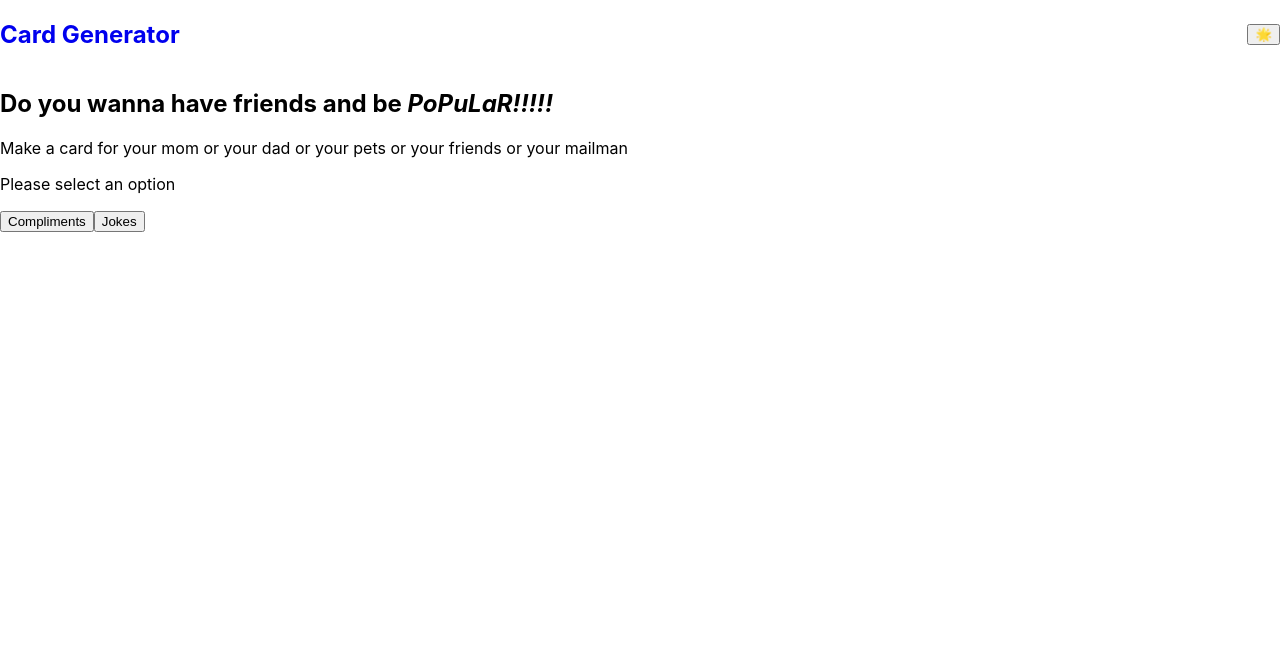
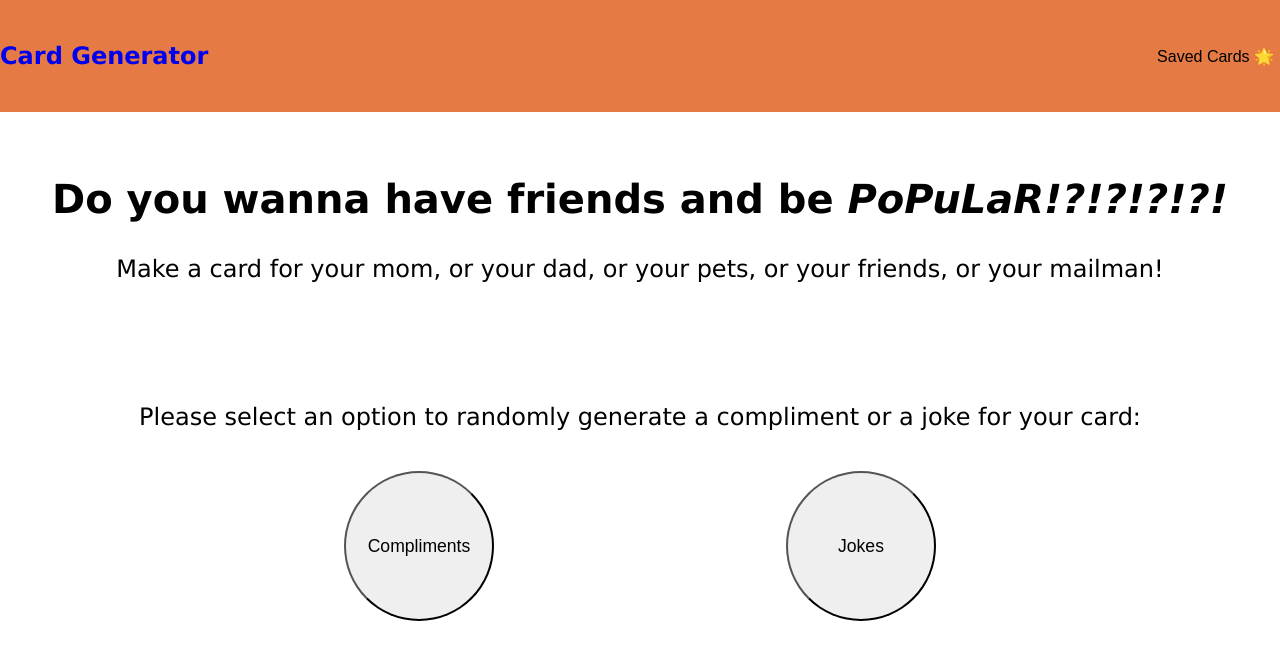
Before and after one commit to kpn678/stretch-tech, a React (Create React App) app: page / in a window 1280 px wide. Shown: the top 660 px of the page. Built offline with nearby package versions, Linux system fonts and the light colour scheme.

Commit message:
Add basic styling to homepage

```diff
--- a/src/Components/App/App.css
+++ b/src/Components/App/App.css
@@ -1,3 +1,40 @@
-.App {
+main {
+  /* color: white; */
+  font-family:'Lucida Sans', 'Lucida Sans Regular', 'Lucida Grande', 'Lucida Sans Unicode', Geneva, Verdana, sans-serif;
+  display: flex;
+  flex-direction: column;
+  align-items: center;
+  justify-content: space-evenly;
   text-align: center;
 }
+
+.description > h2 {
+  font-size: 2.5em;
+  margin-top: 8vh;
+}
+
+.description > p, .select-text {
+  font-size: 1.5em;
+}
+
+.select-text {
+  margin-top: 15vh;
+}
+
+.choices {
+  display: flex;
+  justify-content: space-evenly;
+  margin-top: 5vh;
+}
+
+.compliments-button, .jokes-button {
+  cursor: pointer;
+  height: 150px;
+  width: 150px;
+  border-radius: 50%;
+  font-size: 1.1em;
+}
+
+.compliments-button:hover, .jokes-button:hover {
+  transform: scale(1.2);
+}
--- a/src/Components/App/App.tsx
+++ b/src/Components/App/App.tsx
@@ -1,15 +1,13 @@
-import React, { FC, useState, MouseEvent} from 'react';
-import './App.css';
+import React, { FC, useState, MouseEvent} from 'react'
+import './App.css'
 import { Route, Link } from "react-router-dom"
-import NavBar from '../NavBar/NavBar';
-import CardForm from '../CardForm/CardForm';
-import CardPreview from '../CardPreview/CardPreview';
-import SavedCards from '../SavedCards/SavedCards';
+import NavBar from '../NavBar/NavBar'
+import CardForm from '../CardForm/CardForm'
+import CardPreview from '../CardPreview/CardPreview'
+import SavedCards from '../SavedCards/SavedCards'
 import Card from "../../types/Card.type"
 
-
 const App: FC = () => {
-
   const [choice, setChoice] = useState<string>("none")
   const [savedCards, setSavedCards] = useState<Card[]>([])
   const [currentCard, setCurrentCard] = useState<Card>({
@@ -22,7 +20,6 @@ const App: FC = () => {
   const handleClick = (event: MouseEvent) => {
     const target = event.target as HTMLButtonElement
     setChoice(target.name)
-
   }
 
   const saveCard = (card: Card): void => {
@@ -40,31 +37,32 @@ const App: FC = () => {
         exact path='/' render={()=>
           <section className='home' data-cy='home'>
             <div className='description'>
-            <h2>Do you wanna have friends and be <i>PoPuLaR!!!!!</i></h2>
-            <p>Make a card for your mom or your dad or your pets or your friends or your mailman</p>
+              <h2>Do you wanna have friends and be <i>PoPuLaR!?!?!?!?!</i></h2>
+              <p>Make a card for your mom, or your dad, or your pets, or your friends, or your mailman!</p>
             </div>
-          <p>Please select an option</p>
+            <p className='select-text'>Please select an option to randomly generate a compliment or a joke for your card:</p>
             <div className='choices'>
               <Link to="/create-card">
-              <button name='compliment' onClick={(event) => handleClick(event)} data-cy='compliments-button'>Compliments</button>
+                <button className='compliments-button' name='compliment' onClick={(event) => handleClick(event)} data-cy='compliments-button'>Compliments</button>
               </Link>
               <Link to='/create-card'>
-              <button name='joke' onClick={(event) => handleClick(event)} data-cy='jokes-button'>Jokes</button>
+                <button className='jokes-button'name='joke' onClick={(event) => handleClick(event)} data-cy='jokes-button'>Jokes</button>
               </Link>
             </div>
-        </section>}
+          </section>
+        }
       />
       <Route
         path='/create-card' render={() => <CardForm selectCard={selectCard} choice={choice} />}
       />
       <Route
-        path='/preview-card' render={() => <CardPreview saveCard={saveCard} currentCard={currentCard}/>}
+        path='/preview-card' render={() => <CardPreview saveCard={saveCard} currentCard={currentCard} />}
       />
       <Route
         path='/saved-cards' render={() => <SavedCards savedCards={savedCards} />}
       />
     </main>
-  );
-};
+  )
+}
 
-export default App;
+export default App
--- a/src/Components/NavBar/NavBar.css
+++ b/src/Components/NavBar/NavBar.css
@@ -2,4 +2,14 @@ nav {
     display: flex;
     align-items: center;
     justify-content: space-between;
+    background-color:#E57A44;
+    height: 14vh;
+    width: 100%;
 }
+
+.show-saved-button {
+    cursor: pointer;
+    font-size: 1em;
+    border-style: none;
+    background-color: transparent;
+}
--- a/src/Components/NavBar/NavBar.tsx
+++ b/src/Components/NavBar/NavBar.tsx
@@ -10,7 +10,7 @@ const NavBar: FC = () => {
                 <h1>Card Generator</h1>
             </Link>
             <Link to={'/saved-cards'} style={{textDecoration: 'none'}}>
-                <button data-cy='show-saved'>🌟</button>
+                <button className='show-saved-button'data-cy='show-saved'>Saved Cards 🌟</button>
             </Link>
         </nav>
 
--- a/src/index.css
+++ b/src/index.css
@@ -5,6 +5,9 @@ body {
     sans-serif;
   -webkit-font-smoothing: antialiased;
   -moz-osx-font-smoothing: grayscale;
+  /* background-color: #8B9F04; */
+  display: flex;
+  flex-direction: column ;
 }
 
 code {
```
Lines whose indentation alone changed are shown as unchanged.
